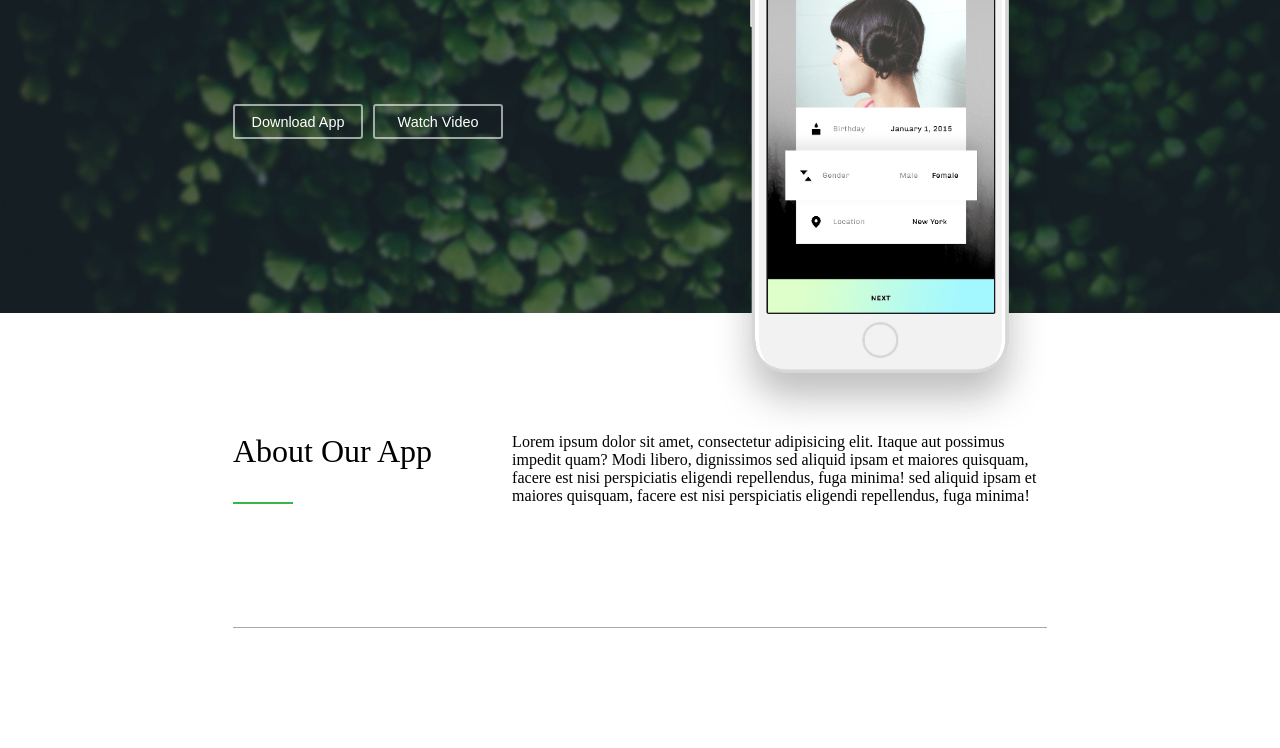
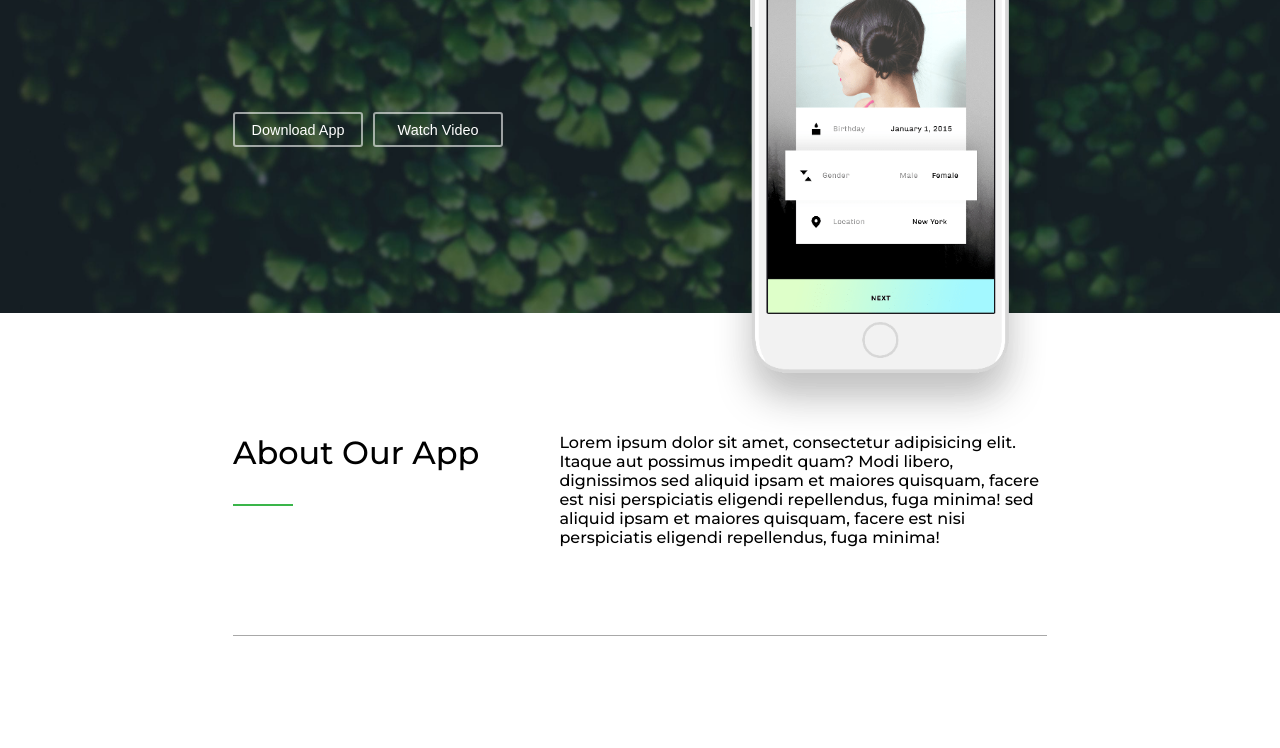
Before and after one commit to iCode-Cat/Flexbox-Dazzle-Website, a plain HTML site: page index.html in a window 1280 px wide. Shown: the part 387-1135 px from the top of the page. Drawn offline with Linux system fonts and the light colour scheme; a script that the page names is missing.

Commit message:
Add files via upload

```diff
--- a/style.scss
+++ b/style.scss
@@ -1,3 +1,4 @@
+@import url('https://fonts.googleapis.com/css2?family=Montserrat:wght@500;600&display=swap');
 //VARS
 .bg{
     font-size: 2.5rem;
@@ -23,7 +24,8 @@ html{
 }
 
 body{
-    font-family: montserrat;
+    font-family: 'Montserrat', sans-serif;
+
 }
 
 .wrapper-nav{
```
Also changed, not shown: style.css, 1 other file.
